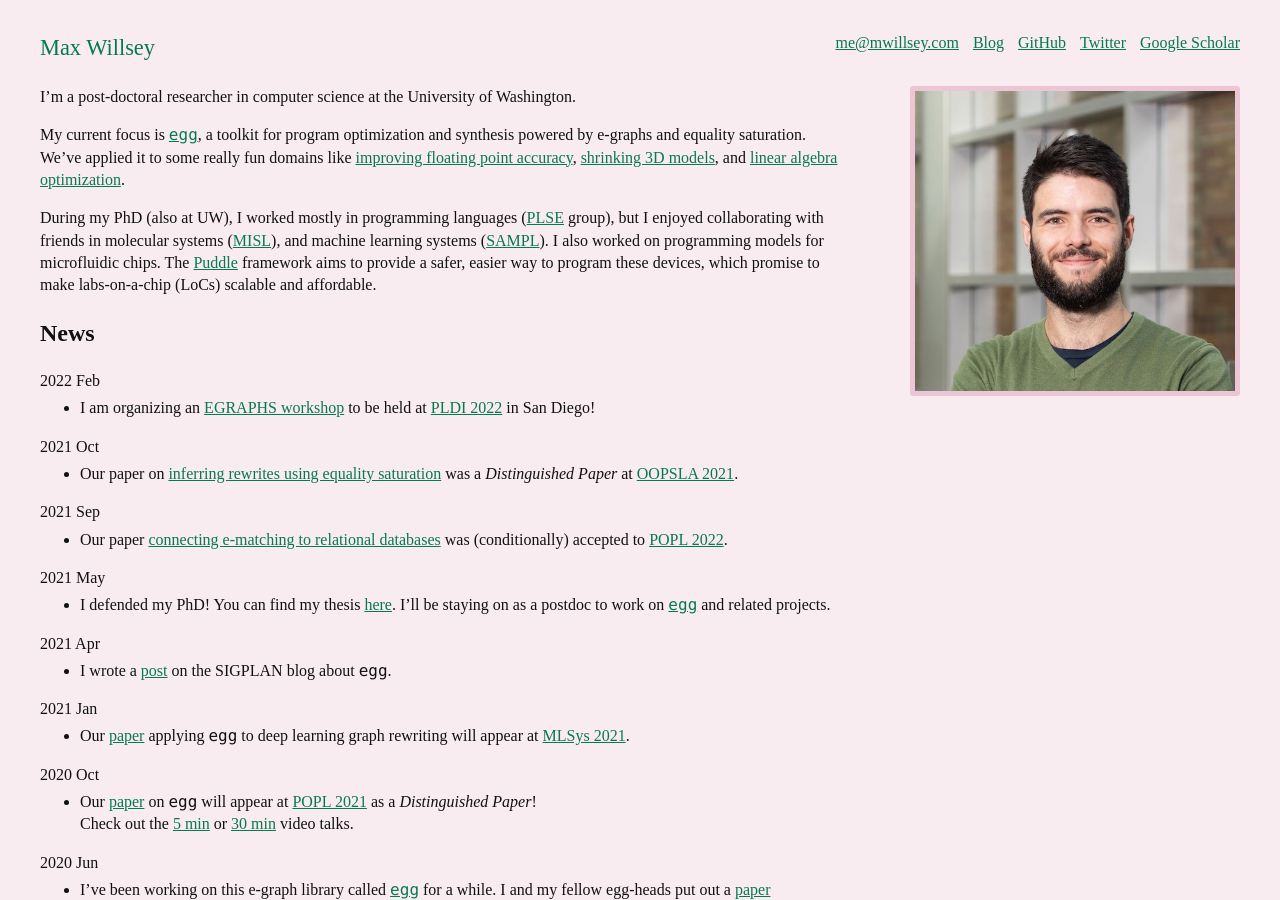
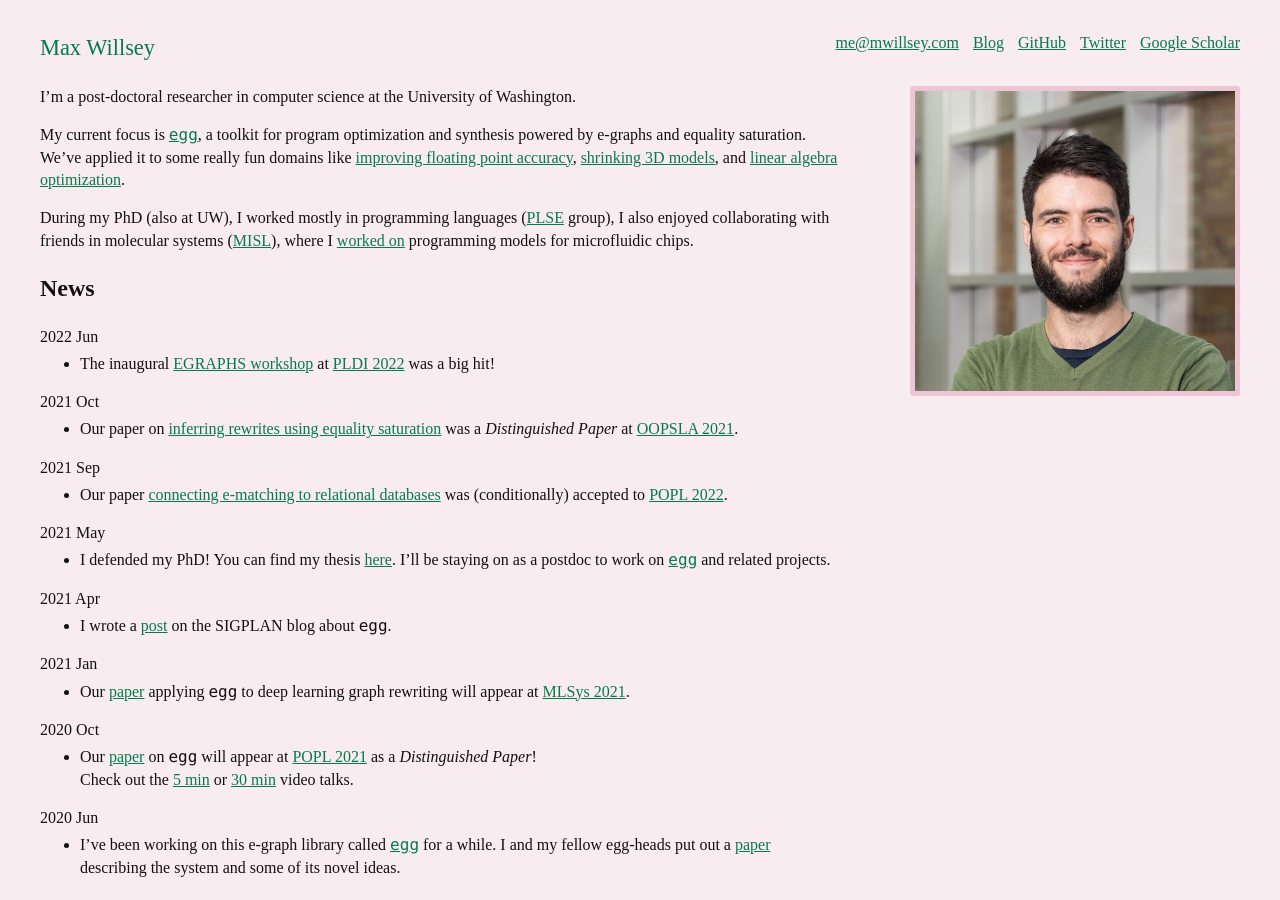
Before and after one commit to mwillsey/mwillsey.github.io, a Jekyll site: the page built from index.md, in a window 1280 px wide and 900 px high. Built offline with Jekyll 4.4.1, drawn with Linux system fonts in a browser that asks for light colours.

Commit message:
Add workshop link

```diff
--- a/index.md
+++ b/index.md
@@ -19,13 +19,9 @@ We've applied it to some really fun domains like
 
 During my PhD (also at UW),
 I worked mostly in programming languages ([PLSE] group),
-but I enjoyed collaborating with friends in
+I also enjoyed collaborating with friends in
 molecular systems ([MISL]),
-and machine learning systems ([SAMPL]).
-I also worked on programming models for microfluidic chips.
-The [Puddle][] framework aims to provide a safer, easier
-way to program these devices, which promise to make labs-on-a-chip (LoCs)
-scalable and affordable.
+where I [worked on][Puddle] programming models for microfluidic chips.
 
 [allen]: https://www.cs.washington.edu
 [plse]:  http://uwplse.org
@@ -41,9 +37,9 @@ scalable and affordable.
 
 ## News
 
-- 2022 Feb
-  - I am organizing an [EGRAPHS workshop](https://pldi22.sigplan.org/home/egraphs-2022)
-    to be held at [PLDI 2022](https://pldi22.sigplan.org/) in San Diego!
+- 2022 Jun
+  - The inaugural [EGRAPHS workshop](//egraphs-good.github.io/workshop/2022.html)
+    at [PLDI 2022](https://pldi22.sigplan.org/home/egraphs-2022) was a big hit!
 - 2021 Oct
   - Our paper on [inferring rewrites using equality saturation](/papers/ruler)
     was a _Distinguished Paper_ at
```
